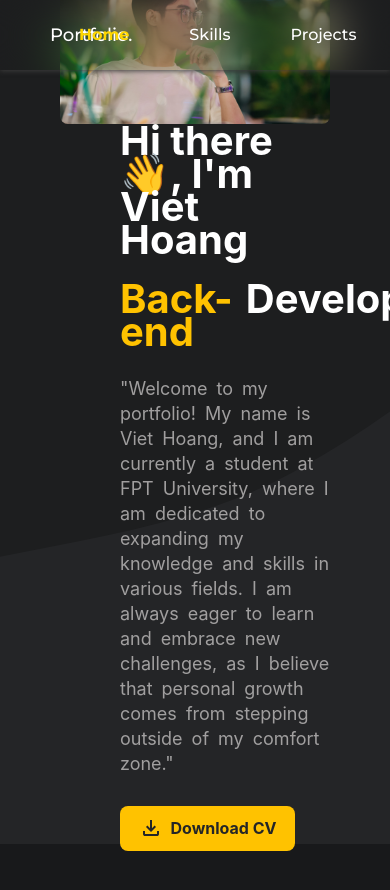
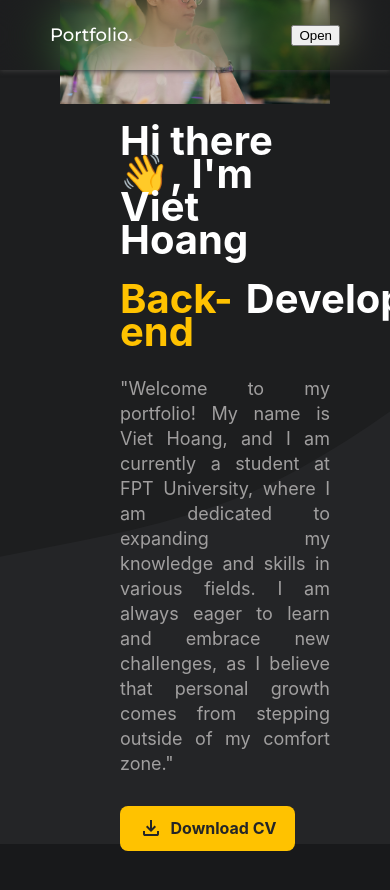
Before and after one commit to viethoang1520/portfolio, a React (Vite) app: page / in a window 390 px wide. Shown: the top 890 px of the page. Built offline with nearby package versions, Linux system fonts and the light colour scheme; a web font is replaced by a local one.

Commit message:
fix: styling

```diff
--- a/src/Components/GlobalStyles/GlobalStyles.scss
+++ b/src/Components/GlobalStyles/GlobalStyles.scss
@@ -18,6 +18,7 @@
 html {
   font-size: 62.5%;
   overflow-x: hidden;
+  scroll-behavior: smooth;
 }
 
 body {
--- a/src/Components/Header/Header.jsx
+++ b/src/Components/Header/Header.jsx
@@ -31,6 +31,10 @@ function Header() {
           <Icon className='toggle-icon' icon="material-symbols:dark-mode" width="25" height="25" />
         )}
       </div>
+
+      <div className='mobile-button'>
+        <button>Open</button>
+      </div>
     </header>
 
   );
--- a/src/Components/Header/Header.scss
+++ b/src/Components/Header/Header.scss
@@ -13,6 +13,9 @@
   box-shadow: 0 1px 5px rgb(61, 61, 61);
   backdrop-filter: blur(24px);
   -webkit-backdrop-filter: blur(24px);
+  .mobile-button {
+    display: none;
+  }
   .logo-block{
     font-weight: 500;
     font-size: 18px;
@@ -49,4 +52,16 @@
       }
     }
   }
+  @media screen and (max-width: 772px) {
+    .navbar-list{
+      display: none;
+    }
+    .right-block{
+      display: none;
+    }
+        .mobile-button {
+          display: flex;
+        }
+  }
+
 }
--- a/src/Components/Hero/Hero.jsx
+++ b/src/Components/Hero/Hero.jsx
@@ -8,7 +8,7 @@ function Hero() {
   return (
     <div className="hero">
       <Row className='container hero-block'>
-        <Col data-aos="fade-up" data-aos-delay="100" sm={12} md={12} lg={12} xl={12} className='image-block'>
+        <Col data-aos="fade-up" data-aos-delay="100" sm={24} md={24} lg={12} xl={12} className='image-block'>
           <Image
             className='avatar-image'
             preview={false}
@@ -16,7 +16,7 @@ function Hero() {
             src={image}
           />
         </Col>
-        <Col data-aos="fade-up" data-aos-delay="200" sm={12} md={12} lg={12} xl={12} className="introduction">
+        <Col data-aos="fade-up" data-aos-delay="200" sm={24} md={24} lg={12} xl={12} className="introduction">
           <div className="title-block">
             <h1 className='content upper-title'>Hi there👋, I'm Viet Hoang</h1>
             <div className="lower-title">
--- a/src/Components/Hero/Hero.scss
+++ b/src/Components/Hero/Hero.scss
@@ -15,9 +15,10 @@
       display: flex;
       justify-content: center;
       align-items: flex-start;
-      .avatar-image{
-        border-radius: 8px;
-      }
+
+      // .avatar-image {
+      //   border-radius: 8px;
+      // }
     }
 
     .introduction {
@@ -33,6 +34,7 @@
         flex-direction: column;
         justify-content: center;
         gap: 2.6rem;
+
         .lower-title {
           display: flex;
           gap: 13px;
@@ -42,6 +44,7 @@
           font-size: 40px;
           line-height: 33px;
           font-weight: 700;
+
           &.style {
             color: #ffc200;
           }
@@ -58,8 +61,15 @@
           color: #b7b5b5;
           word-spacing: 4px;
           opacity: 0.85;
+          text-align: justify;
         }
       }
     }
   }
+
+  @media screen and (max-width: 992px) {
+    .introduction {
+      margin: 20px 0;
+    }
+  }
 }
--- a/src/Components/ProjectCard/ProjectCard.scss
+++ b/src/Components/ProjectCard/ProjectCard.scss
@@ -3,9 +3,9 @@
     width: 100%;
     height: 100%;
     background-color: #242527;
-    border-radius: 17px;
+    border-radius: 8px;
     overflow: hidden;
-    box-shadow: 0 0px 8px 0 #fffa99;
+    box-shadow: 0 0px 5px 0 rgba(33, 33, 33, 0.434);
     .project-card-image-container{
       width: 100%;
       height: 100%;
```
Also changed, not shown: vercel.json (deleted).
